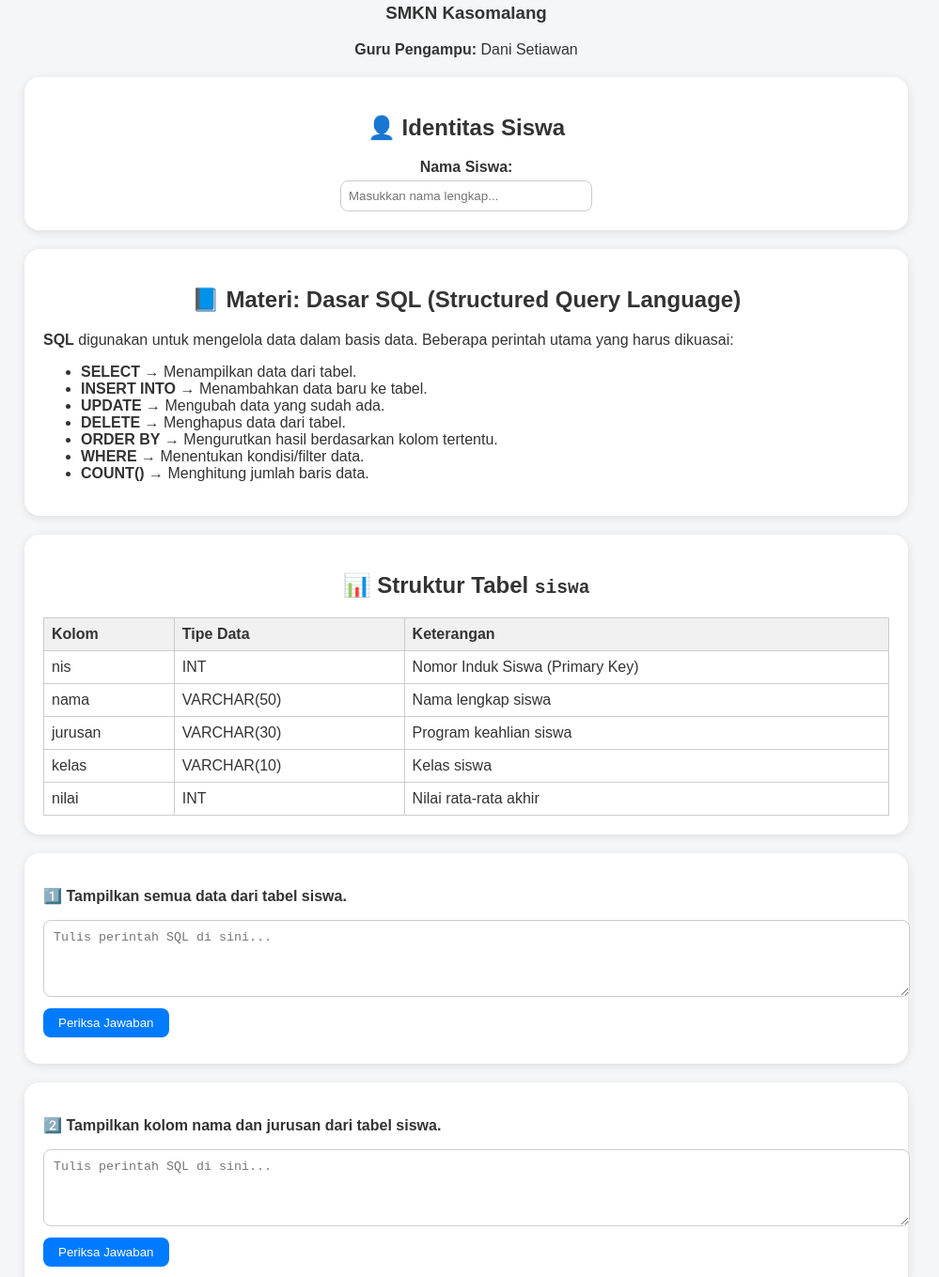
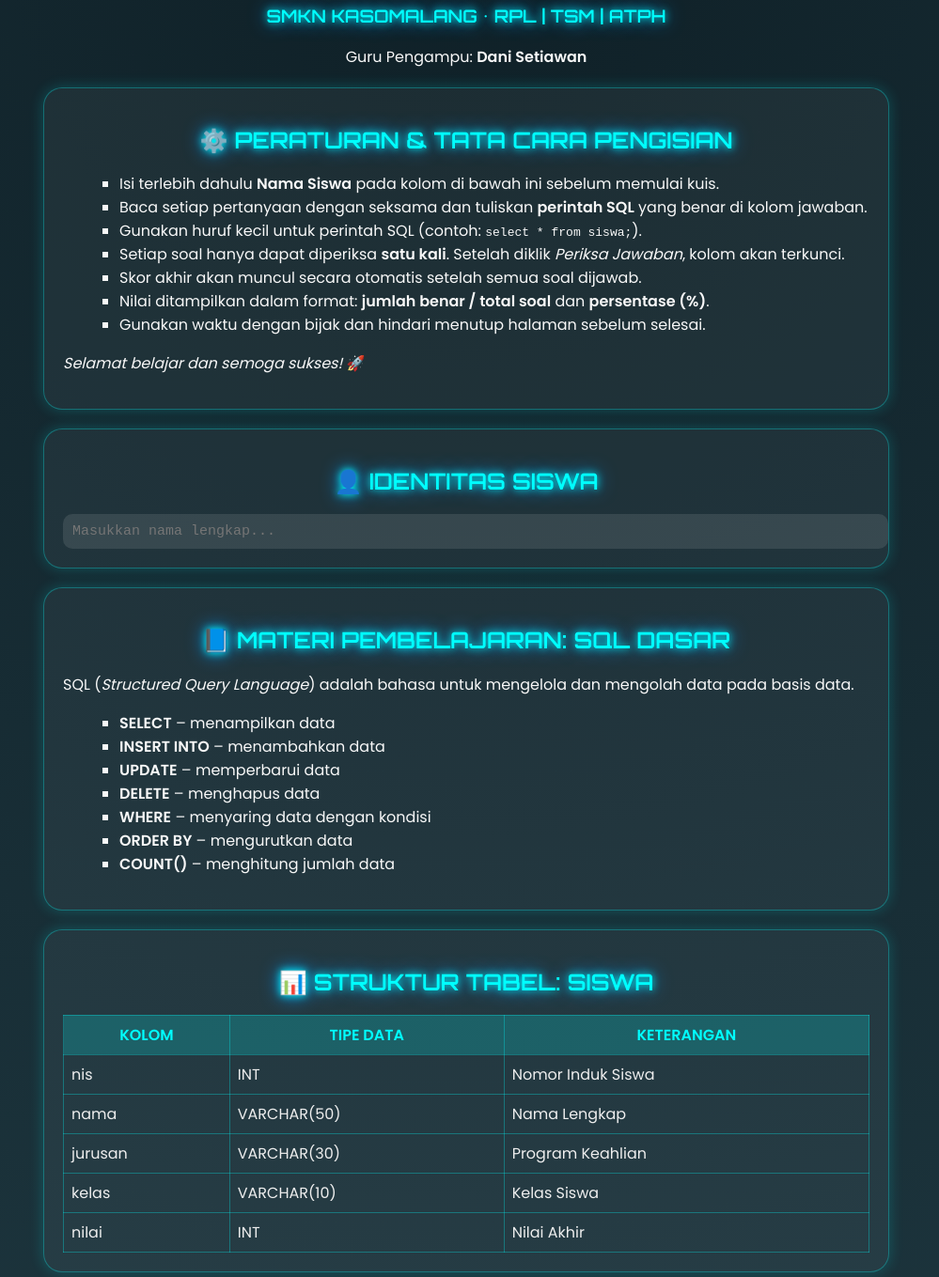
Before and after one commit to obruuuy/obru, a plain HTML site: page index.html in a window 1280 px wide. Shown: the part 98-1457 px from the top of the page at 94% size, without its empty margins (144-1143 px from the left). Drawn offline with Linux system fonts and the light colour scheme.

Commit message:
index.html
sql

```diff
--- a/index.html
+++ b/index.html
@@ -3,128 +3,203 @@
 <head>
   <meta charset="UTF-8">
   <meta name="viewport" content="width=device-width, initial-scale=1.0">
-  <title>SQL Interaktif - SMKN Kasomalang</title>
+  <title>Kuis SQL Interaktif - SMKN Kasomalang</title>
   <style>
+    @import url('https://fonts.googleapis.com/css2?family=Orbitron:wght@400;600&family=Poppins:wght@400;500;600&display=swap');
+
     body {
-      font-family: "Poppins", sans-serif;
-      background: #f4f6f8;
-      color: #333;
+      font-family: 'Poppins', sans-serif;
+      background: radial-gradient(circle at top, #0f2027, #203a43, #2c5364);
+      color: #f8f8f8;
       margin: 0;
+      padding: 0;
+    }
+
+    h1, h2, h3 {
+      text-align: center;
+      font-family: 'Orbitron', sans-serif;
+      text-transform: uppercase;
+      color: #00ffff;
+      text-shadow: 0 0 8px #00ffff, 0 0 20px #0099ff;
+    }
+
+    .container {
+      max-width: 900px;
+      margin: auto;
       padding: 20px;
     }
-    h1, h2, h3 {
-      text-align: center;
+
+    .card {
+      background: rgba(255, 255, 255, 0.05);
+      border: 1px solid rgba(0, 255, 255, 0.3);
+      border-radius: 20px;
+      padding: 20px;
+      margin: 20px 0;
+      box-shadow: 0 0 15px rgba(0, 255, 255, 0.2);
+      transition: 0.3s;
     }
-    h1 { color: #0077cc; }
-    .card {
-      background: white;
-      border-radius: 16px;
-      box-shadow: 0 2px 10px rgba(0,0,0,0.1);
-      padding: 20px;
-      margin: 20px auto;
-      max-width: 900px;
+
+    .card:hover {
+      box-shadow: 0 0 25px rgba(0, 255, 255, 0.6);
     }
+
+    input[type="text"], textarea {
+      width: 100%;
+      border-radius: 10px;
+      border: none;
+      padding: 10px;
+      font-size: 15px;
+      background: rgba(255, 255, 255, 0.1);
+      color: #fff;
+      font-family: monospace;
+      outline: none;
+    }
+
+    textarea {
+      height: 70px;
+      resize: none;
+    }
+
+    button {
+      background: linear-gradient(90deg, #00ffff, #0077ff);
+      color: #000;
+      font-weight: bold;
+      border: none;
+      border-radius: 10px;
+      padding: 10px 20px;
+      margin-top: 10px;
+      cursor: pointer;
+      transition: 0.3s;
+    }
+
+    button:hover {
+      transform: scale(1.05);
+      box-shadow: 0 0 15px #00ffff;
+    }
+
+    ul {
+      list-style: square;
+      margin-left: 20px;
+    }
+
     table {
+      width: 100%;
       border-collapse: collapse;
-      width: 100%;
       margin-top: 10px;
+      color: #eee;
     }
+
     th, td {
-      border: 1px solid #ccc;
+      border: 1px solid rgba(0,255,255,0.3);
       padding: 8px;
-      text-align: left;
     }
-    th { background: #f0f0f0; }
-    textarea {
-      width: 100%;
-      height: 60px;
-      font-family: monospace;
-      border-radius: 8px;
-      border: 1px solid #ccc;
-      padding: 10px;
+
+    th {
+      background: rgba(0,255,255,0.2);
+      color: #00ffff;
+      text-transform: uppercase;
     }
-    button {
-      background: #007bff;
-      color: white;
-      border: none;
-      padding: 8px 16px;
-      border-radius: 8px;
-      cursor: pointer;
+
+    .feedback {
+      font-weight: bold;
       margin-top: 8px;
     }
-    button:hover { background: #0056b3; }
-    input[type="text"] {
-      width: 250px;
-      padding: 8px;
-      border-radius: 8px;
-      border: 1px solid #ccc;
-      margin-top: 5px;
+
+    .benar {
+      color: #00ffcc;
+      text-shadow: 0 0 10px #00ffcc;
     }
-    .feedback {
-      margin-top: 8px;
-      font-weight: bold;
+
+    .salah {
+      color: #ff0055;
+      text-shadow: 0 0 10px #ff0055;
     }
-    .benar { color: green; }
-    .salah { color: red; }
+
     #score {
+      font-family: 'Orbitron', sans-serif;
+      text-align: center;
       font-size: 22px;
-      font-weight: bold;
-      text-align: center;
-      color: #007700;
+      color: #00ffff;
+      text-shadow: 0 0 10px #00ffff;
       margin-top: 20px;
     }
+
     footer {
       text-align: center;
-      margin-top: 40px;
+      color: #aaa;
+      margin: 30px 0;
       font-size: 14px;
-      color: #555;
+    }
+
+    @media (max-width: 600px) {
+      .card { padding: 15px; }
+      textarea { height: 60px; }
+      button { width: 100%; }
     }
   </style>
 </head>
 <body>
 
-  <h1>🧠 SQL </h1>
-  <h3>SMKN Kasomalang</h3>
-  <p style="text-align:center;"><b>Guru Pengampu:</b> Dani Setiawan</p>
+  <div class="container">
+    <h1>Kuis SQL Interaktif</h1>
+    <h3>SMKN Kasomalang • RPL | TSM | ATPH</h3>
+    <p style="text-align:center;">Guru Pengampu: <b>Dani Setiawan</b></p>
+
+    <!-- PERATURAN DAN TATA CARA -->
+    <div class="card">
+      <h2>⚙️ Peraturan & Tata Cara Pengisian</h2>
+      <ul>
+        <li>Isi terlebih dahulu <b>Nama Siswa</b> pada kolom di bawah ini sebelum memulai kuis.</li>
+        <li>Baca setiap pertanyaan dengan seksama dan tuliskan <b>perintah SQL</b> yang benar di kolom jawaban.</li>
+        <li>Gunakan huruf kecil untuk perintah SQL (contoh: <code>select * from siswa;</code>).</li>
+        <li>Setiap soal hanya dapat diperiksa <b>satu kali</b>. Setelah diklik <i>Periksa Jawaban</i>, kolom akan terkunci.</li>
+        <li>Skor akhir akan muncul secara otomatis setelah semua soal dijawab.</li>
+        <li>Nilai ditampilkan dalam format: <b>jumlah benar / total soal</b> dan <b>persentase (%)</b>.</li>
+        <li>Gunakan waktu dengan bijak dan hindari menutup halaman sebelum selesai.</li>
+      </ul>
+      <p><i>Selamat belajar dan semoga sukses!</i> 🚀</p>
+    </div>
 
     <!-- INPUT NAMA SISWA -->
     <div class="card" style="text-align:center;">
       <h2>👤 Identitas Siswa</h2>
-    <label for="namaSiswa"><b>Nama Siswa:</b></label><br>
       <input type="text" id="namaSiswa" placeholder="Masukkan nama lengkap..." required>
     </div>
 
-  <!-- MATERI PEMBELAJARAN -->
+    <!-- MATERI -->
     <div class="card">
-    <h2>📘 Materi: Dasar SQL (Structured Query Language)</h2>
-    <p><b>SQL</b> digunakan untuk mengelola data dalam basis data. Beberapa perintah utama yang harus dikuasai:</p>
+      <h2>📘 Materi Pembelajaran: SQL Dasar</h2>
+      <p>SQL (<i>Structured Query Language</i>) adalah bahasa untuk mengelola dan mengolah data pada basis data.</p>
       <ul>
-      <li><b>SELECT</b> → Menampilkan data dari tabel.</li>
-      <li><b>INSERT INTO</b> → Menambahkan data baru ke tabel.</li>
-      <li><b>UPDATE</b> → Mengubah data yang sudah ada.</li>
-      <li><b>DELETE</b> → Menghapus data dari tabel.</li>
-      <li><b>ORDER BY</b> → Mengurutkan hasil berdasarkan kolom tertentu.</li>
-      <li><b>WHERE</b> → Menentukan kondisi/filter data.</li>
-      <li><b>COUNT()</b> → Menghitung jumlah baris data.</li>
+        <li><b>SELECT</b> – menampilkan data</li>
+        <li><b>INSERT INTO</b> – menambahkan data</li>
+        <li><b>UPDATE</b> – memperbarui data</li>
+        <li><b>DELETE</b> – menghapus data</li>
+        <li><b>WHERE</b> – menyaring data dengan kondisi</li>
+        <li><b>ORDER BY</b> – mengurutkan data</li>
+        <li><b>COUNT()</b> – menghitung jumlah data</li>
       </ul>
     </div>
 
     <!-- STRUKTUR TABEL -->
     <div class="card">
-    <h2>📊 Struktur Tabel <code>siswa</code></h2>
+      <h2>📊 Struktur Tabel: siswa</h2>
       <table>
         <tr><th>Kolom</th><th>Tipe Data</th><th>Keterangan</th></tr>
-      <tr><td>nis</td><td>INT</td><td>Nomor Induk Siswa (Primary Key)</td></tr>
-      <tr><td>nama</td><td>VARCHAR(50)</td><td>Nama lengkap siswa</td></tr>
-      <tr><td>jurusan</td><td>VARCHAR(30)</td><td>Program keahlian siswa</td></tr>
-      <tr><td>kelas</td><td>VARCHAR(10)</td><td>Kelas siswa</td></tr>
-      <tr><td>nilai</td><td>INT</td><td>Nilai rata-rata akhir</td></tr>
+        <tr><td>nis</td><td>INT</td><td>Nomor Induk Siswa</td></tr>
+        <tr><td>nama</td><td>VARCHAR(50)</td><td>Nama Lengkap</td></tr>
+        <tr><td>jurusan</td><td>VARCHAR(30)</td><td>Program Keahlian</td></tr>
+        <tr><td>kelas</td><td>VARCHAR(10)</td><td>Kelas Siswa</td></tr>
+        <tr><td>nilai</td><td>INT</td><td>Nilai Akhir</td></tr>
       </table>
     </div>
 
     <!-- KUIS -->
     <div id="quiz-container"></div>
     <div id="score"></div>
+
+    <footer>© 2025 Dani Setiawan – SMKN Kasomalang | Desain Futuristik oleh ChatGPT</footer>
+  </div>
 
   <script>
     const quizData = [
@@ -144,7 +219,6 @@
     let skor = 0;
     let totalDijawab = 0;
 
-    // tampilkan soal
     quizData.forEach((item, index) => {
       const card = document.createElement("div");
       card.className = "card";
@@ -164,8 +238,7 @@
     function normalize(sql) {
       return sql.replace(/\s+/g, ' ')
                 .trim()
-                .toLowerCase()
-                .replace(/'/g, "'");
+                .toLowerCase();
     }
 
     function cekJawaban(index) {
@@ -176,7 +249,7 @@
       const correctAnswer = normalize(quizData[index].jawaban);
 
       if (!userAnswer) {
-        alert("Isi dulu jawabanmu sebelum diperiksa!");
+        alert("Isi jawabanmu dulu ya!");
         return;
       }
 
@@ -193,29 +266,21 @@
         feedback.className = "feedback salah";
       }
 
-      if (totalDijawab === quizData.length) {
-        tampilkanNilaiAkhir();
-      }
+      if (totalDijawab === quizData.length) tampilkanNilaiAkhir();
     }
 
     function tampilkanNilaiAkhir() {
       const nama = document.getElementById("namaSiswa").value.trim();
       if (!nama) {
-        alert("Masukkan nama siswa terlebih dahulu sebelum mulai kuis!");
+        alert("Masukkan nama siswa dulu di atas!");
         return;
       }
-
       const nilaiAkhir = (skor / quizData.length) * 100;
       document.getElementById("score").innerHTML = `
-        🏁 <br><b>Nama Siswa:</b> ${nama}<br>
+        <br>🏁 <b>Nama Siswa:</b> ${nama}<br>
         <b>Nilai Akhir:</b> ${skor}/10 (${nilaiAkhir.toFixed(0)}%)
       `;
     }
   </script>
-
-  <footer>
-    <p>📘 Disusun oleh <b>Dani Setiawan</b>-SMKN Kasomalang</p>
-  </footer>
-
 </body>
 </html>
```
Lines whose indentation alone changed are shown as unchanged.
